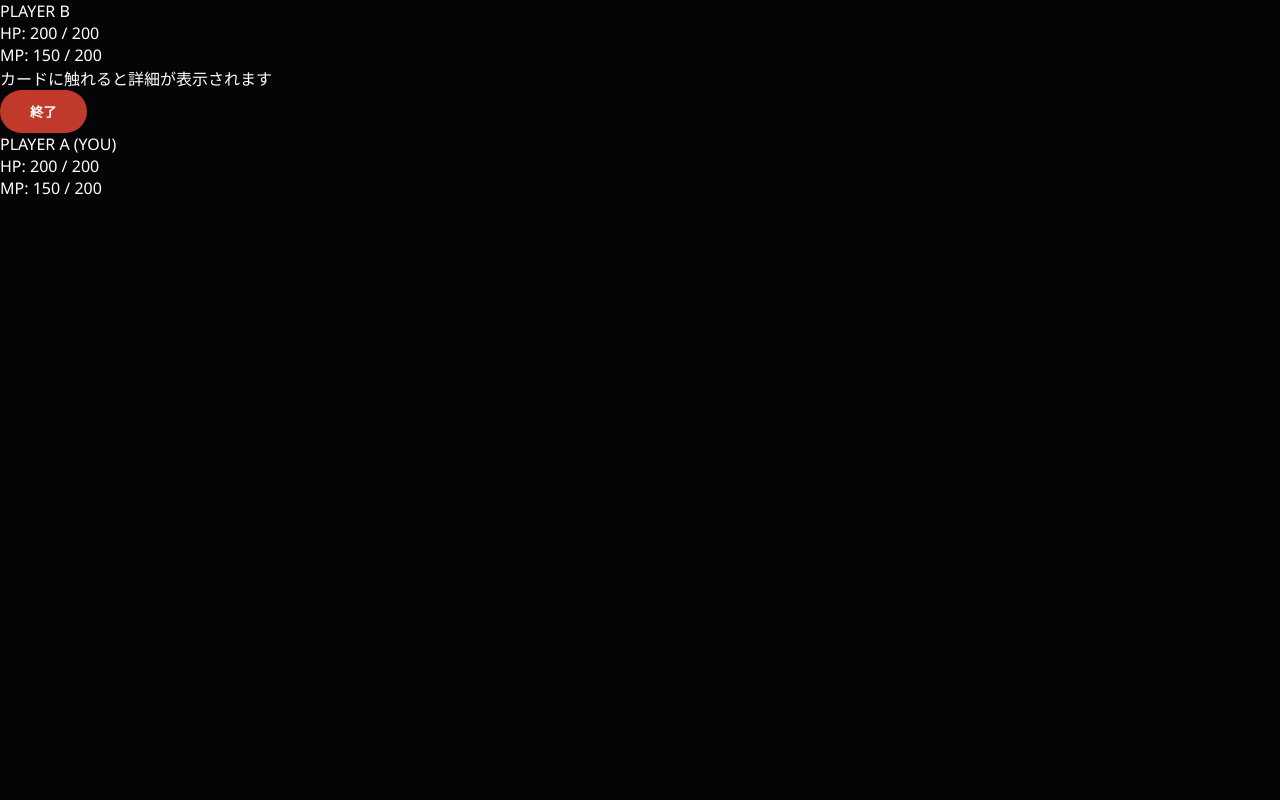
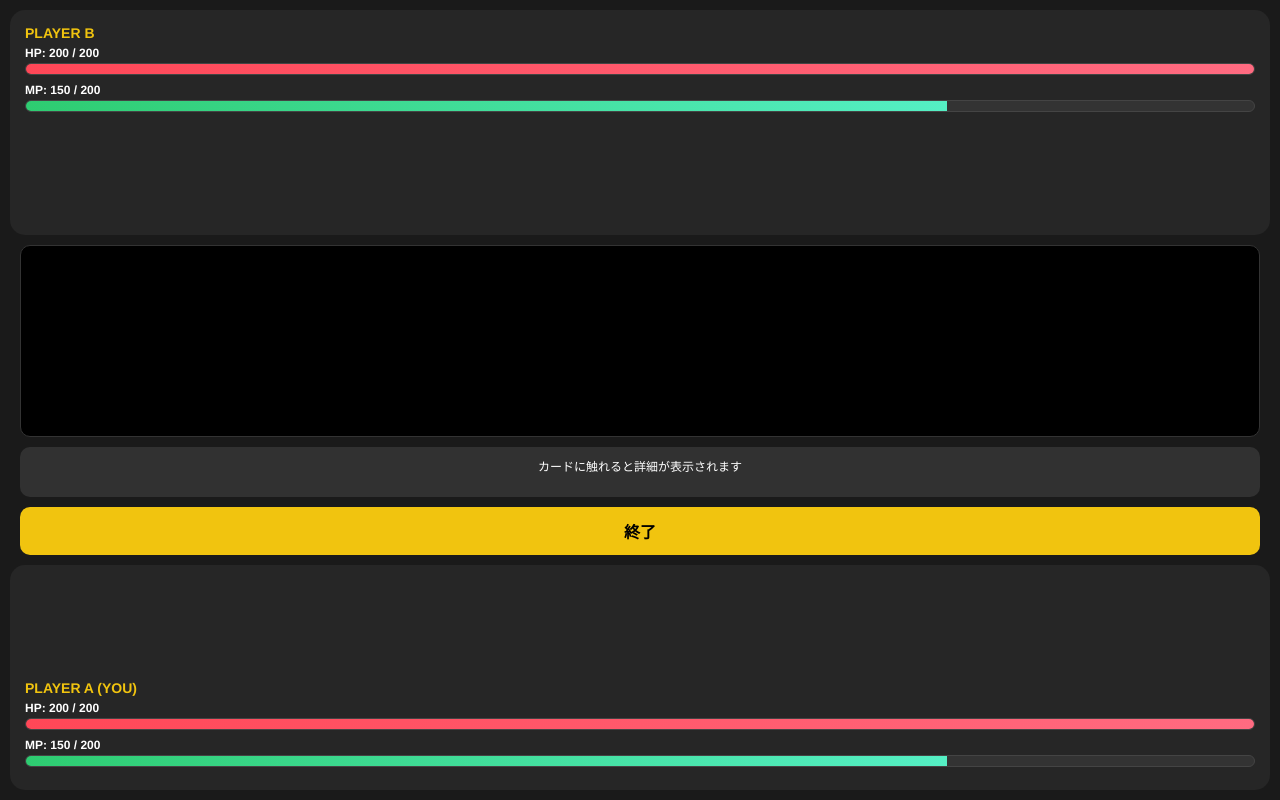
Before and after one commit to RuukRey1412/the-game, a website: page public/index.html in a window 1280 px wide. Drawn offline with nearby package versions, Linux system fonts and the light colour scheme; no server answers.

Commit message:
Update style.css

```diff
--- a/public/style.css
+++ b/public/style.css
@@ -1,47 +1,54 @@
-:root {
-    --bg-dark: #050508; --card-bg: #1a1a24;
-    --hp-color: #ff4757; --mp-color: #2e86de;
-    --gold: #f1c40f; --text: #ffffff;
+* { box-sizing: border-box; margin: 0; padding: 0; font-family: 'Helvetica Neue', Arial, sans-serif; }
+body { background: #1a1a1a; color: white; overflow: hidden; touch-action: manipulation; }
+
+#game-container {
+    display: flex; flex-direction: column; height: 100vh; justify-content: space-between; padding: 10px;
 }
 
-body {
-    background: var(--bg-dark); color: var(--text);
-    font-family: 'Segoe UI', sans-serif; margin: 0; height: 100vh; overflow: hidden;
+.player-area {
+    background: rgba(255, 255, 255, 0.05); border-radius: 15px; padding: 10px;
+    display: flex; flex-direction: column; gap: 10px; transition: 0.3s;
 }
+.player-area.active { background: rgba(241, 196, 15, 0.15); box-shadow: 0 0 15px rgba(241, 196, 15, 0.3); }
 
-#main-layout { display: flex; height: 100vh; padding: 15px; box-sizing: border-box; gap: 15px; }
-#game-container { flex: 3; display: flex; flex-direction: column; justify-content: space-between; }
+.status-panel { padding: 5px; }
+.player-name { font-weight: bold; font-size: 14px; margin-bottom: 5px; color: #f1c40f; }
 
-.player-box { background: #0f0f15; border: 2px solid #333; border-radius: 12px; padding: 15px; transition: 0.3s; }
-.player-box.active { border-color: var(--gold); box-shadow: 0 0 15px rgba(241,196,15,0.3); }
+.status-bar-container { width: 100%; margin-bottom: 8px; }
+.bar-label { font-size: 12px; margin-bottom: 3px; font-weight: bold; }
+.bar-bg { background: #333; height: 12px; border-radius: 6px; overflow: hidden; border: 1px solid #444; }
+.bar { height: 100%; transition: width 0.4s ease-out; }
+.bar.hp { background: linear-gradient(90deg, #ff4757, #ff6b81); }
+.bar.mp { background: linear-gradient(90deg, #2ecc71, #55efc4); }
 
-.player-header { display: flex; justify-content: space-between; align-items: center; }
-.stats-container { width: 60%; }
-.gauge-label { font-size: 0.9rem; margin-bottom: 4px; display: flex; justify-content: space-between; font-family: monospace; }
-.gauge-bar { background: #000; height: 10px; border-radius: 5px; overflow: hidden; margin-bottom: 8px; border: 1px solid #222; }
-.gauge-fill { height: 100%; transition: width 0.4s; }
-.gauge-fill.hp { background: var(--hp-color); }
-.gauge-fill.mp { background: var(--mp-color); }
+.hand {
+    display: flex; gap: 5px; overflow-x: auto; padding: 5px; min-height: 90px;
+    scrollbar-width: none;
+}
+.hand::-webkit-scrollbar { display: none; }
 
-.hand-container { display: flex; gap: 8px; justify-content: center; min-height: 120px; flex-wrap: wrap; }
 .card {
-    background: var(--card-bg); border: 1px solid #444; width: 85px; height: 115px;
-    border-radius: 8px; cursor: pointer; padding: 8px; font-size: 0.8rem;
-    display: flex; flex-direction: column; justify-content: space-between; transition: 0.2s;
+    min-width: 70px; height: 90px; border-radius: 8px; border: 2px solid #fff;
+    padding: 5px; display: flex; flex-direction: column; justify-content: space-between;
+    font-size: 10px; cursor: pointer; background: #2c3e50; text-align: center;
 }
-.card.atk { border-top: 5px solid #ff4757; }
-.card.def { border-top: 5px solid #2ecc71; }
-.card.sup { border-top: 5px solid #9b59b6; }
+.card.atk { border-color: #ff4757; background: #4b1b1b; }
+.card.def { border-color: #2ecc71; background: #1b4b2c; }
+.card.sup { border-color: #9b59b6; background: #3a1b4b; }
 
-#action-center { flex: 0.5; display: flex; justify-content: center; align-items: center; }
-#skip-btn { background: #c0392b; color: white; border: none; padding: 12px 30px; border-radius: 30px; cursor: pointer; font-weight: bold; }
+.center-panel { flex: 1; display: flex; flex-direction: column; padding: 10px; gap: 10px; }
+#log-container { flex: 1; background: #000; border-radius: 10px; padding: 10px; overflow-y: auto; font-size: 12px; border: 1px solid #333; }
+#card-detail { height: 50px; background: rgba(255,255,255,0.1); border-radius: 10px; padding: 10px; font-size: 12px; text-align: center; }
 
-#info-panel { flex: 1.2; display: flex; flex-direction: column; gap: 10px; height: 100%; overflow: hidden;}
-.panel-section { background: rgba(255,255,255,0.05); border: 1px solid #333; border-radius: 10px; padding: 15px; display: flex; flex-direction: column; }
-.log-section { flex: 1; overflow: hidden; }
-#log-container { flex: 1; overflow-y: auto; text-align: left; }
-#log p { margin: 4px 0; font-family: monospace; font-size: 0.85rem; border-bottom: 1px solid #222; text-align: left; color: #fff; }
+#skip-btn {
+    width: 100%; padding: 12px; background: #f1c40f; border: none; border-radius: 10px;
+    font-weight: bold; color: #000; font-size: 16px; cursor: pointer;
+}
+#skip-btn:disabled { opacity: 0.5; cursor: not-allowed; }
 
-#overlay { position: fixed; top: 0; left: 0; width: 100%; height: 100%; background: rgba(0,0,0,0.9); display: none; flex-direction: column; justify-content: center; align-items: center; z-index: 1000; }
-#winner-msg { font-size: 3rem; color: var(--gold); margin-bottom: 20px; }
-.detail-name { font-size: 1.4rem; color: var(--gold); font-weight: bold; display: block; margin-bottom: 8px; }
+#overlay {
+    position: fixed; top: 0; left: 0; width: 100%; height: 100%;
+    background: rgba(0,0,0,0.9); display: none; justify-content: center; align-items: center; z-index: 100;
+}
+#result-box { text-align: center; }
+#result-box button { margin-top: 20px; padding: 10px 20px; font-size: 18px; }
```
